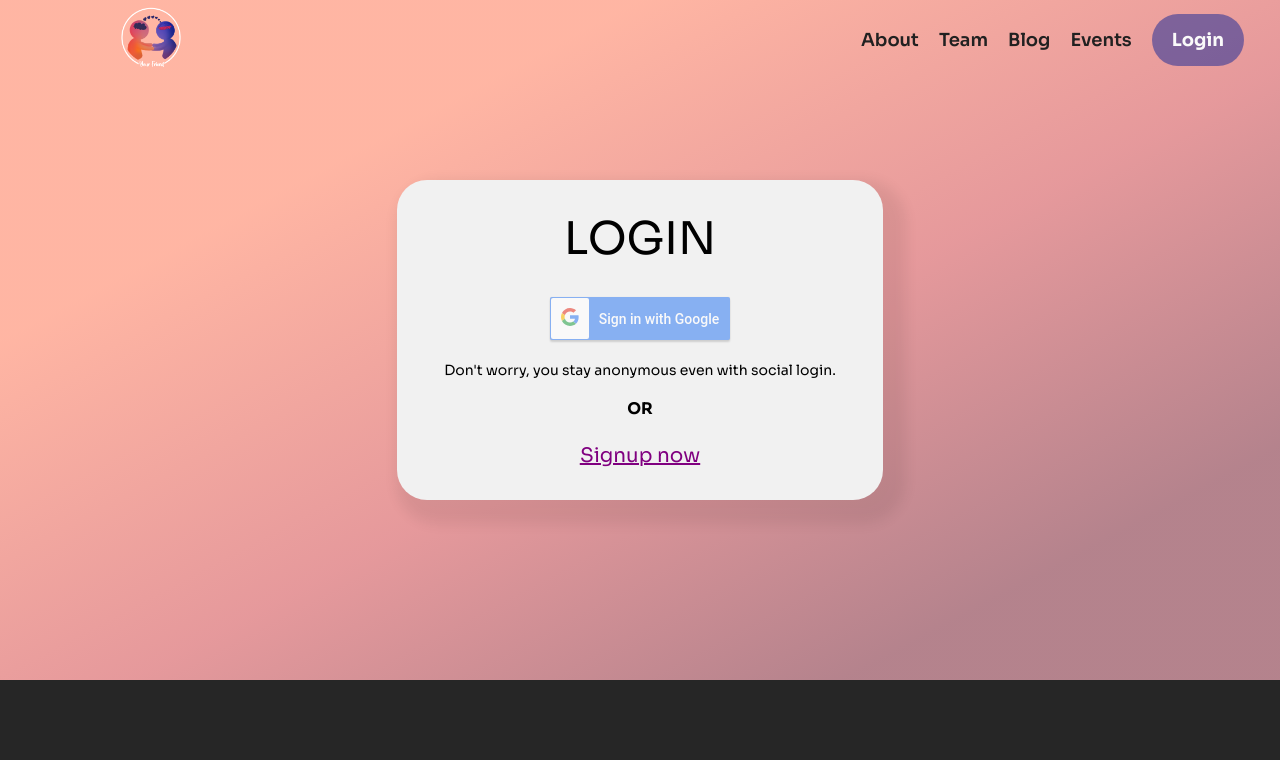
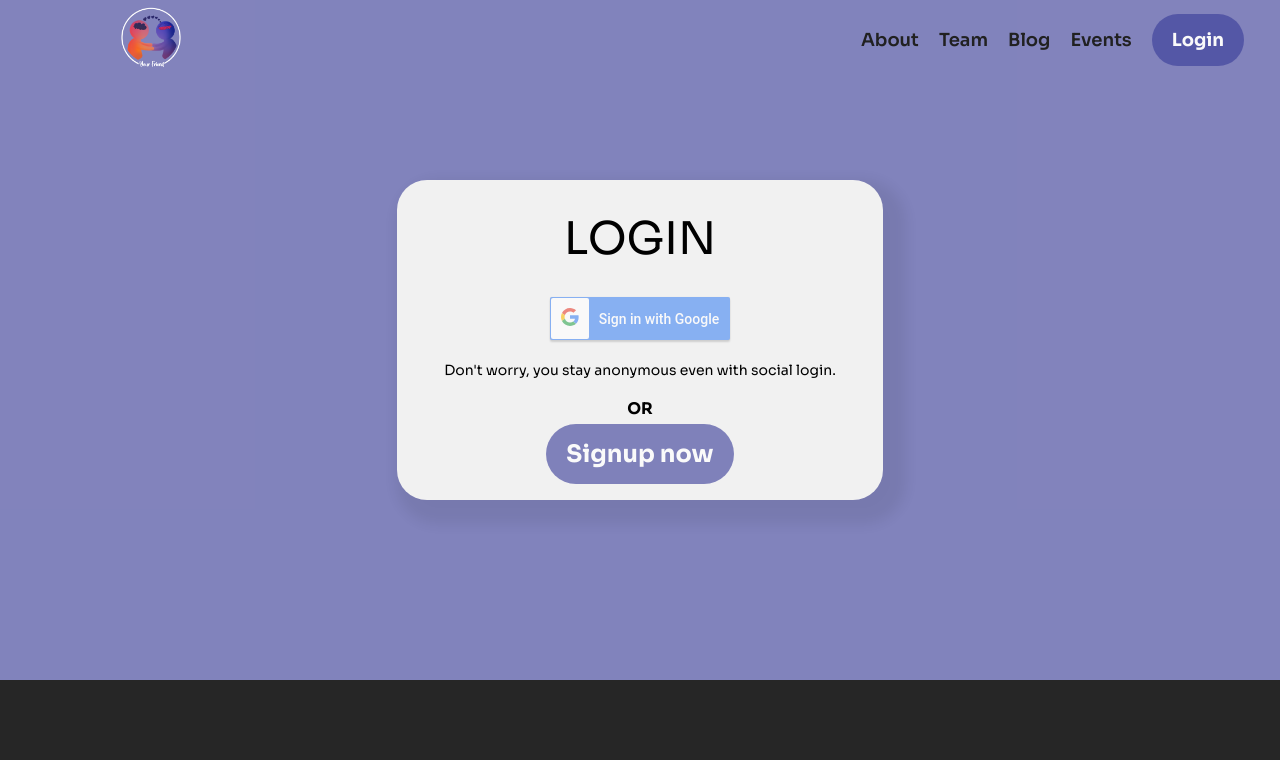
Before and after one commit to tashi2408/yourFriend, a React (Create React App) app: page /login in a window 1280 px wide. Shown: the top 760 px of the page. Built offline with nearby package versions, Linux system fonts and the light colour scheme.

Commit message:
Fixes issue 5

```diff
--- a/src/dashboard/Login.css
+++ b/src/dashboard/Login.css
@@ -4,7 +4,7 @@
   display: flex;
   padding-top: 180px;
   padding-bottom: 180px;
-  background: var(--gradient);
+  background: var(--purple);
 }
 
 .sub-main {
--- a/src/dashboard/Login.js
+++ b/src/dashboard/Login.js
@@ -17,8 +17,8 @@ function Login() {
           <div className="or">
           OR
           </div>
-            <h2 className="link">
-            <a href="#"><Link to="/Signup">Signup now</Link></a>
+            <h2>
+            <Link to="/Signup" className="btn">Signup now</Link>
             </h2>
             </div>
          </div>
```
